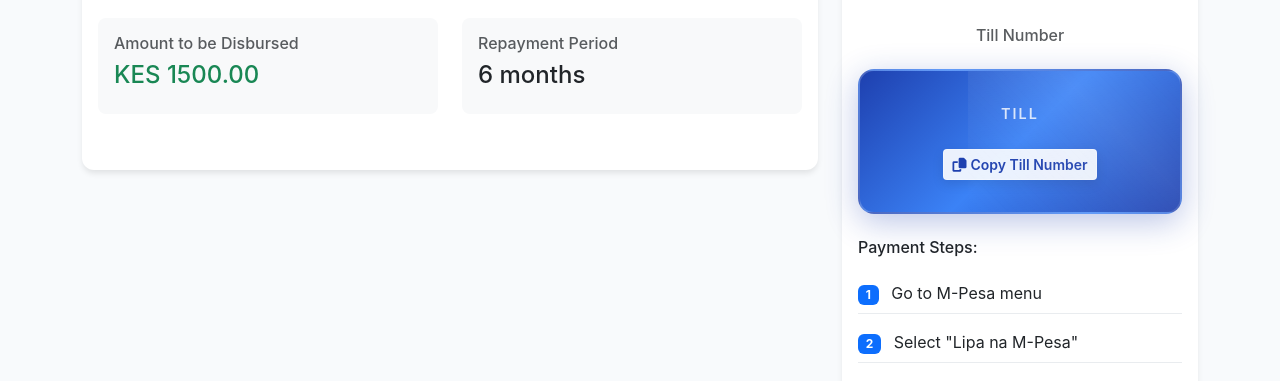
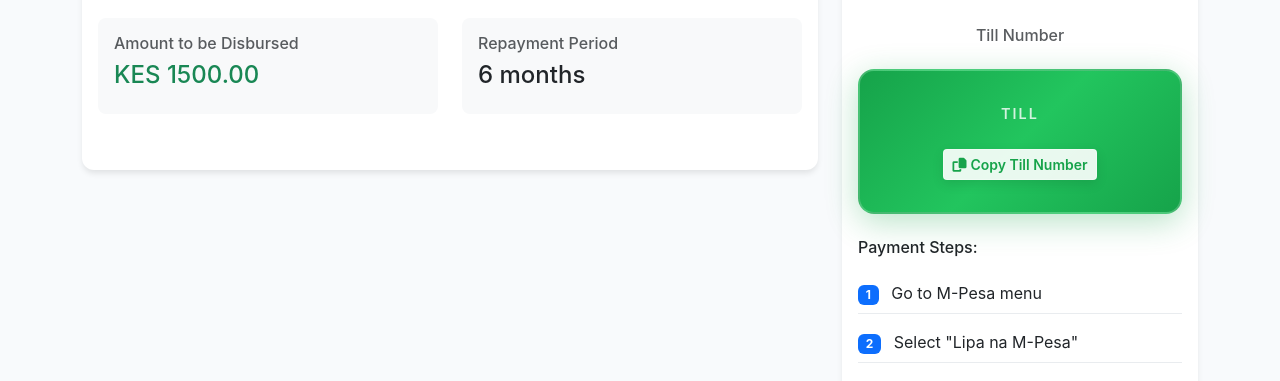
Before and after one commit to kibetlelgo/Hela-Credit, a Django app: template templates/loans/service_fee_payment.html in a window 1280 px wide. Shown: the part 605-986 px from the top of the page. Run offline with Django 4.2, Linux system fonts and the light colour scheme; the template is opened without the code that fills it: values that come from a table or form of the project are taken from there, others are empty; data comes from the database, SQL or seed files in the repository.

Commit message:
copy till sectin

```diff
--- a/templates/loans/service_fee_payment.html
+++ b/templates/loans/service_fee_payment.html
@@ -213,26 +213,15 @@
 }
 
 .till-number {
-    background: linear-gradient(135deg, #1e40af, #3b82f6, #1e40af);
+    background: linear-gradient(135deg, #16a34a, #22c55e, #16a34a);
     color: white;
     padding: 2rem;
     border-radius: 16px;
     margin: 1.5rem 0;
-    box-shadow: 0 8px 32px rgba(30, 64, 175, 0.3);
+    box-shadow: 0 8px 32px rgba(22, 163, 74, 0.3);
     border: 2px solid rgba(255, 255, 255, 0.2);
     position: relative;
     overflow: hidden;
-}
-
-.till-number::before {
-    content: '';
-    position: absolute;
-    top: 0;
-    left: 0;
-    right: 0;
-    bottom: 0;
-    background: linear-gradient(45deg, transparent, rgba(255, 255, 255, 0.1), transparent);
-    animation: shimmer 2s ease-in-out infinite;
 }
 
 .till-number-display {
@@ -258,26 +247,17 @@
     letter-spacing: 3px;
     margin: 0;
     line-height: 1.2;
-    background: linear-gradient(45deg, #ffffff, #f0f9ff);
+    background: linear-gradient(45deg, #ffffff, #f0fdf4);
     -webkit-background-clip: text;
     -webkit-text-fill-color: transparent;
     background-clip: text;
     filter: drop-shadow(0 2px 4px rgba(0, 0, 0, 0.2));
 }
 
-@keyframes shimmer {
-    0%, 100% {
-        transform: translateX(-100%);
-    }
-    50% {
-        transform: translateX(100%);
-    }
-}
-
 .till-number .btn-light {
     background: rgba(255, 255, 255, 0.9);
     border: 1px solid rgba(255, 255, 255, 0.3);
-    color: #1e40af;
+    color: #16a34a;
     font-weight: 600;
     transition: all 0.3s ease;
     box-shadow: 0 4px 12px rgba(0, 0, 0, 0.1);
```
